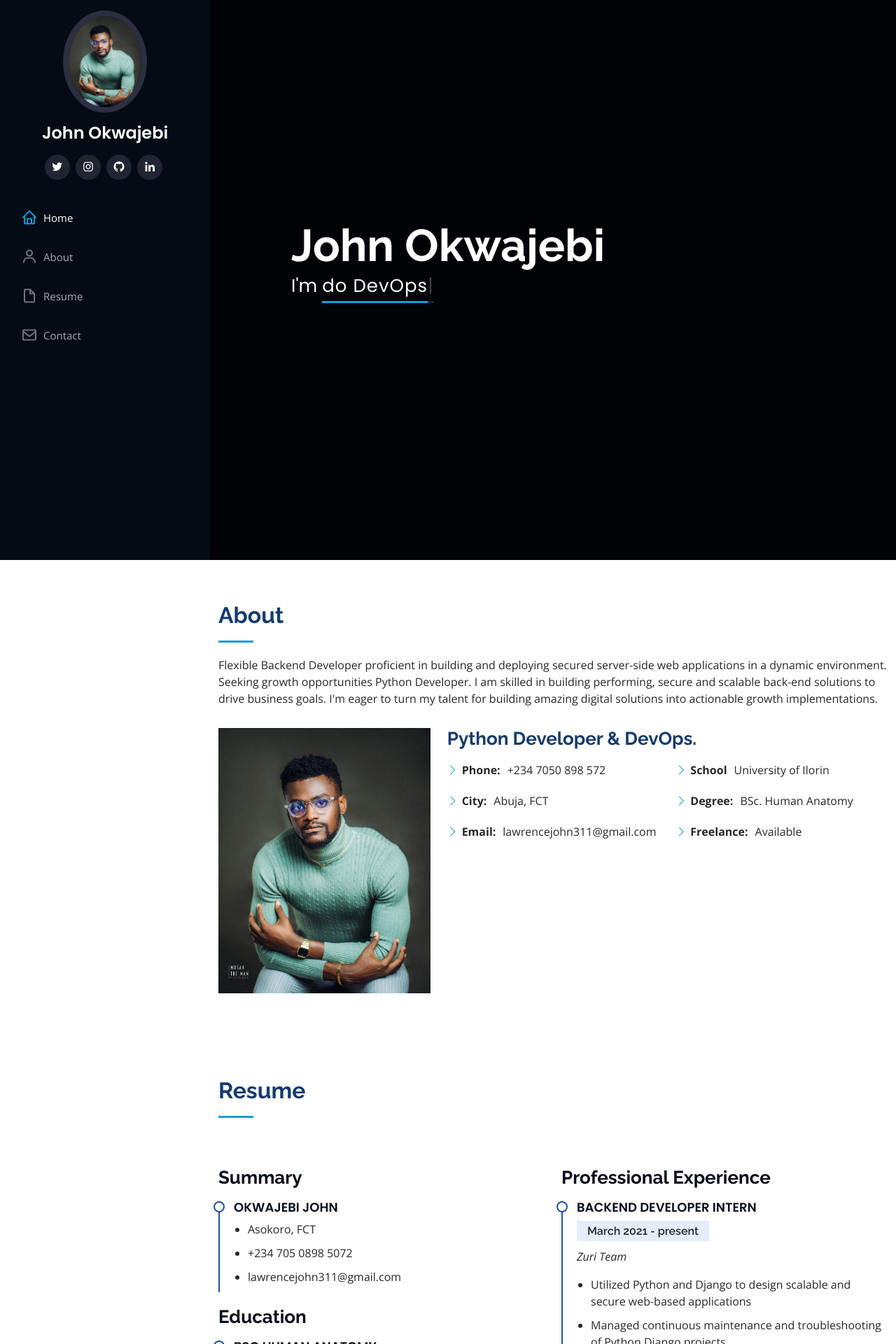
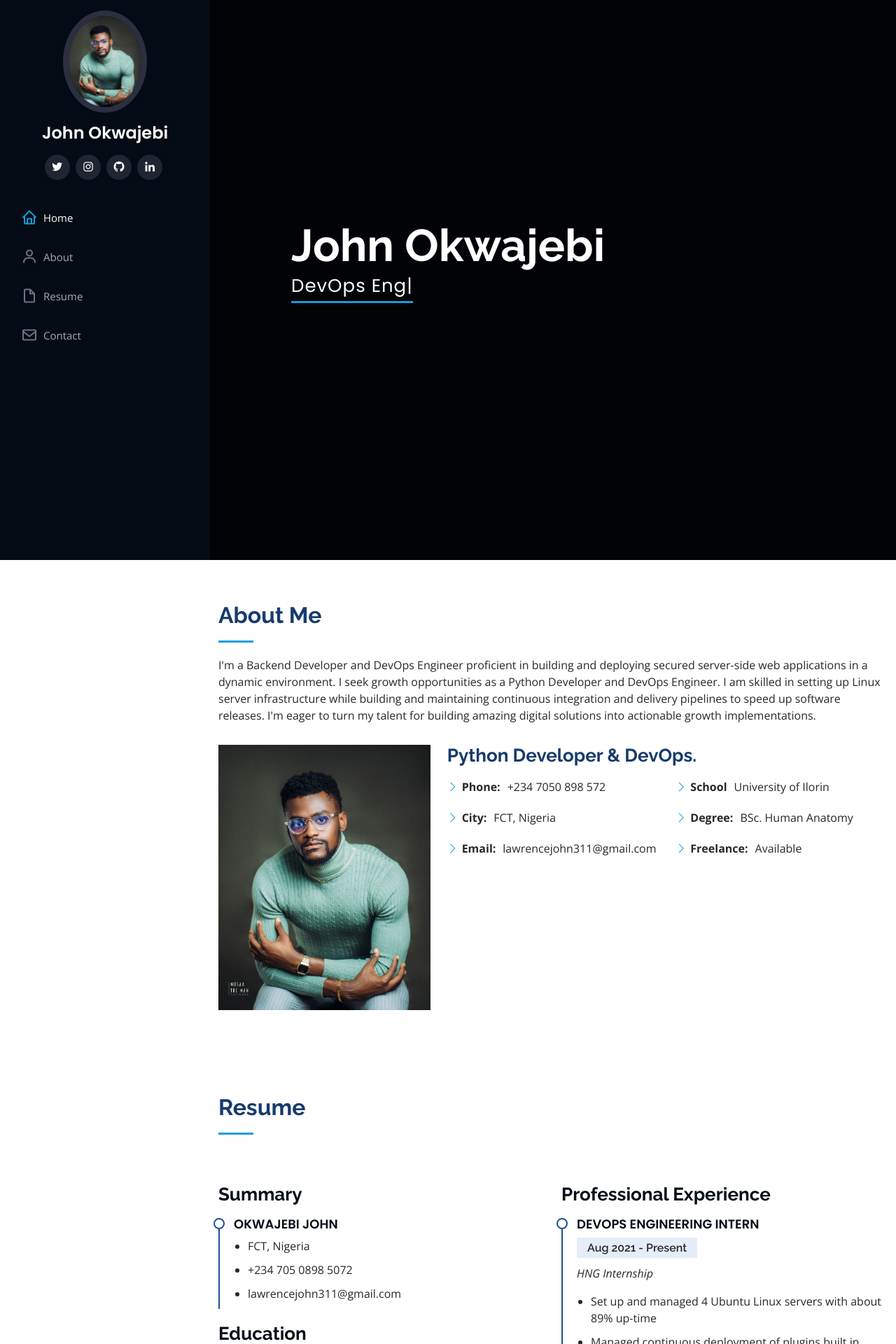
Before and after one commit to johnokwajebi/Portfolio_Resume, a Django app: page / in a window 1280 px wide. Shown: the top 1920 px of the page at 70% size. Run offline with Django 3.2, Linux system fonts and the light colour scheme; some libraries are stand-ins or nearby versions.

Commit message:
devops changes

```diff
--- a/templates/index.html
+++ b/templates/index.html
@@ -43,10 +43,10 @@
         <img src="{% static 'img/profile-img1.jpg' %}" alt="" class="img-fluid rounded-circle">
         <h1 class="text-light"><a href="home.html">John Okwajebi</a></h1>
         <div class="social-links mt-3 text-center">
-          <a href="https://twitter.com/johnokwajebi" class="twitter"><i class="bx bxl-twitter"></i></a>
-          <a href="https://www.instagram.com/okwajon/" class="instagram"><i class="bx bxl-instagram"></i></a>
-          <a href=" https://github.com/johnokwajebi" class="github"><i class="bx bxl-github"></i></a>
-          <a href="https://www.linkedin.com/in/john-okwajebi-1b24a6152" class="linkedin"><i class="bx bxl-linkedin"></i></a>
+          <a href="https://twitter.com/johnokwajebi" target="_blank" rel="noopener noreferrer" class="twitter"><i class="bx bxl-twitter"></i></a>
+          <a href="https://www.instagram.com/okwajon/" target="_blank" rel="noopener noreferrer" class="instagram"><i class="bx bxl-instagram"></i></a>
+          <a href=" https://github.com/johnokwajebi" target="_blank" rel="noopener noreferrer" class="github"><i class="bx bxl-github"></i></a>
+          <a href="https://www.linkedin.com/in/john-okwajebi-1b24a6152" target="_blank" rel="noopener noreferrer" class="linkedin"><i class="bx bxl-linkedin"></i></a>
         </div>
       </div>
 
@@ -65,7 +65,7 @@
   <section id="hero" class="d-flex flex-column justify-content-center align-items-center">
     <div class="hero-container" data-aos="fade-in">
       <h1>John Okwajebi</h1>
-      <p>I'm <span class="typed" data-typed-items="Python Developer, do DevOps, Freelancer, "></span></p>
+      <p> <span class="typed" data-typed-items=" Python Developer, DevOps Engineer, Freelancer "></span></p>
     </div>
   </section><!-- End Hero -->
 
@@ -76,8 +76,8 @@
       <div class="container">
 
         <div class="section-title">
-          <h2>About</h2>
-          <p>Flexible Backend Developer proficient in building and deploying secured server-side web applications in a dynamic environment. Seeking growth opportunities Python Developer. I am skilled in building performing, secure and scalable back-end solutions to drive business goals. I'm eager to turn my talent for building amazing digital solutions into actionable growth implementations.</p>
+          <h2>About Me</h2>
+          <p>I'm a Backend Developer and DevOps Engineer proficient in building and deploying secured server-side web applications in a dynamic environment.  I seek growth opportunities as a Python Developer and DevOps Engineer. I am skilled in setting up Linux server infrastructure while building and maintaining continuous integration and delivery pipelines to speed up software releases. I'm eager to turn my talent for building amazing digital solutions into actionable growth implementations.</p>
         </div>
 
         <div class="row">
@@ -93,7 +93,7 @@
               <div class="col-lg-6">
                 <ul>
                   <li><i class="bi bi-chevron-right"></i> <strong>Phone:</strong> <span>+234 7050 898 572</span></li>
-                  <li><i class="bi bi-chevron-right"></i> <strong>City:</strong> <span>Abuja, FCT</span></li>
+                  <li><i class="bi bi-chevron-right"></i> <strong>City:</strong> <span>FCT, Nigeria</span></li>
                   <li><i class="bi bi-chevron-right"></i> <strong>Email:</strong> <span>lawrencejohn311@gmail.com</span></li>
 
                 </ul>
@@ -114,9 +114,6 @@
     </section><!-- End About Section -->
 
 
-
-
-
     <!-- ======= Resume Section ======= -->
     <section id="resume" class="resume">
       <div class="container">
@@ -131,7 +128,7 @@
             <div class="resume-item pb-0">
               <h4>Okwajebi John</h4>
               <ul>
-                <li>Asokoro, FCT</li>
+                <li>FCT, Nigeria</li>
                 <li>+234 705 0898 5072</li>
                 <li>lawrencejohn311@gmail.com</li>
               </ul>
@@ -144,18 +141,31 @@
               <p><em>University of Ilorin, Ilorin, Nigeria</em></p>
 
               <ul>
-                <li>Excelled in research management and as Leader of the project research group</li>
+                <li>Excelled in research management and as Leader of my project research group</li>
                 <li>Studied people's reactions and behaviors and how to influence them through
                   my research seminar “ Anatomical Basis of Body Language
                  </li>
               </ul>
             </div>
           </div>
+
           <div class="col-lg-6" data-aos="fade-up" data-aos-delay="100">
             <h3 class="resume-title">Professional Experience</h3>
             <div class="resume-item">
+              <h4>DevOps Engineering Intern</h4>
+              <h5> Aug 2021 - Present</h5>
+              <p><em> HNG Internship</em></p>
+              <ul>
+                <li>Set up and managed 4 Ubuntu Linux servers with about 89% up-time</li>
+                <li>Managed continuous deployment of plugins built in React, Nodejs and Python used by an open-source communication tool still in development<a href="https://zuri.chat/" target="_blank" rel="noopener noreferrer"> Zuri Chat</a> </li>
+                <li>Used Github Actions and Jenkins to develop  Continous integration and delivery pipelines which reduced software feature release times by 50%</li>
+                <li>Set up application server uptime monitoring using uptime robot and New relic </li>
+                <li>Identified and helped resolve application environment issues, such as connection firewall issues and Linux problems</li>
+              </ul>
+            </div>
+            <div class="resume-item">
               <h4>Backend Developer Intern</h4>
-              <h5>March 2021 - present</h5>
+              <h5>March 2021 - July 2021</h5>
               <p><em>Zuri Team</em></p>
               <ul>
                 <li> Utilized Python and  Django to design scalable and secure web-based applications</li>
@@ -165,7 +175,7 @@
               </ul>
             </div>
             <div class="resume-item">
-              <h4>Sales Analyst/ Digital Marketer</h4>
+              <h4>Sales Analyst</h4>
               <h5> Jul 2019- Present</h5>
               <p><em>Rare Dahlia (Wells Carlton Hotels)</em></p>
               <ul>
@@ -220,7 +230,12 @@
             </div>
 
             <div class="progress">
-              <span class="skill">CI/CD: Jenkins <i class="val"></i></span>
+              <span class="skill">CI/CD: Jenkins and Github Actions <i class="val"></i></span>
+
+            </div>
+
+            <div class="progress">
+              <span class="skill">Operating System: Linux(Ubuntu) and Windows<i class="val"></i></span>
 
             </div>
 
@@ -230,7 +245,12 @@
           <div class="col-lg-6" data-aos="fade-up" data-aos-delay="100">
 
             <div class="progress">
-              <span class="skill">RDBMS: MySQL and PostgreSQL<i class="val"></i></span>
+              <span class="skill">Database: PostgreSQL and MongoDB<i class="val"></i></span>
+
+            </div>
+
+              <div class="progress">
+              <span class="skill">Web Server: Nginx <i class="val"></i></span>
 
             </div>
 
@@ -269,7 +289,7 @@
 
         <div class="section-title">
           <h2>Contact</h2>
-          <p>Hello, I'm John, A Python Developer and I do some DevOps. You can contact me below</p>
+          <p>Hello, I'm John, A Python Developer and DevOps Engineer. You can contact me below</p>
         </div>
 
         <div class="row" data-aos="fade-in">
@@ -279,7 +299,7 @@
               <div class="address">
                 <i class="bi bi-geo-alt"></i>
                 <h4>Location:</h4>
-                <p>Abuja, FCT</p>
+                <p>FCT, Nigeria</p>
               </div>
 
               <div class="email">
```
Also changed, not shown: jokwa/settings.py (+10 -9 lines).
